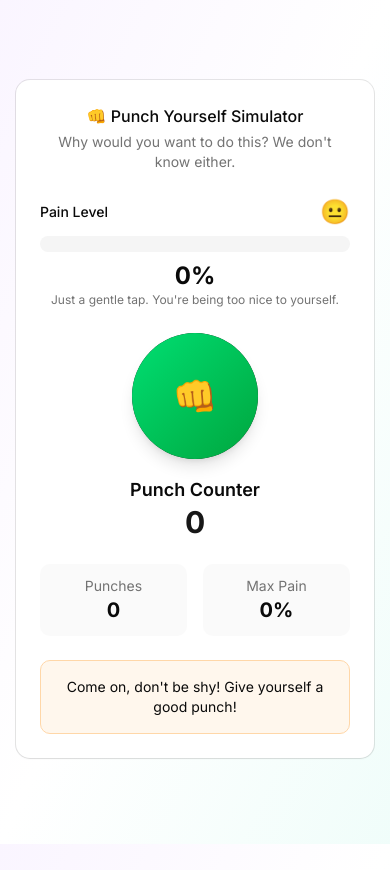
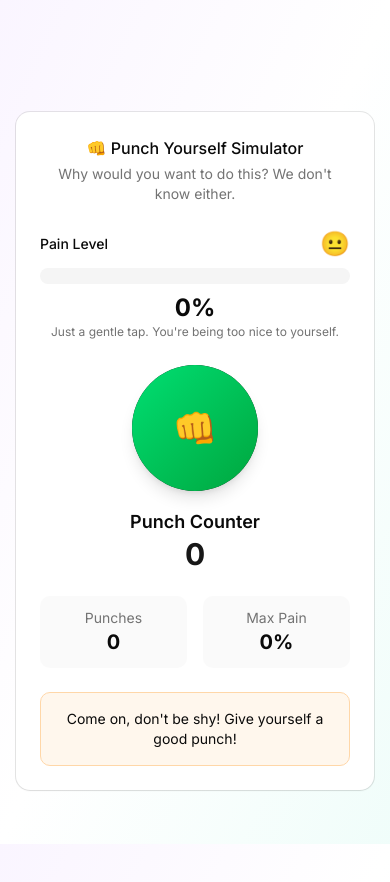
Before and after one commit to keerthi-officials/appsolutely-useless, a Next.js app: page /games/punch-simulator in a window 390 px wide. Shown: the top 882 px of the page. Built offline with nearby package versions, Linux system fonts and the light colour scheme.

Commit message:
fixed navbar issue

```diff
--- a/app/games/[slug]/view.tsx
+++ b/app/games/[slug]/view.tsx
@@ -38,7 +38,7 @@ export function GamePageClient({ slug }: GamePageClientProps) {
 
   if (!game) {
     return (
-      <div className="max-w-7xl sm:px-6 lg:px-8 mx-auto px-4 pt-20 pb-8 text-center">
+      <div className="max-w-7xl sm:px-6 lg:px-8 mx-auto px-4 py-8 text-center">
         <div className="text-6xl mb-4">🤔</div>
         <h1 className="text-2xl font-bold mb-4">Game not found</h1>
         <p className="text-muted-foreground mb-6">
@@ -59,14 +59,14 @@ export function GamePageClient({ slug }: GamePageClientProps) {
       case "punch-simulator":
         return <PunchSimulatorGame key={gameKey} />;
       case "waiting-game":
-        return <WaitingGame key={gameKey} />
+        return <WaitingGame key={gameKey} />;
       default:
         return <div>Game component not found</div>;
     }
   };
 
   return (
-    <div className="max-w-7xl sm:px-6 lg:px-8 mx-auto px-4 pt-20 pb-8">
+    <div className="max-w-7xl sm:px-6 lg:px-8 mx-auto px-4 py-8">
       <div className="game-container">{renderGame()}</div>
     </div>
   );
--- a/app/games/page.tsx
+++ b/app/games/page.tsx
@@ -27,7 +27,7 @@ export default function GamePage() {
   }, [searchTerm]);
 
   return (
-    <div className="max-w-7xl sm:px-6 lg:px-8 mx-auto px-4 pb-8 pt-20">
+    <div className="max-w-7xl sm:px-6 lg:px-8 mx-auto px-4 py-8">
       <div className="text-center mb-8">
         <h1 className="text-4xl font-bold mb-4">🎮 Useless Games Collection</h1>
         <p className="text-lg text-muted-foreground mb-6">
--- a/app/page.tsx
+++ b/app/page.tsx
@@ -5,7 +5,7 @@ import Link from "next/link";
 
 export default function Home() {
   return (
-    <div className="max-w-7xl sm:px-6 lg:px-8 mx-auto px-4 pt-20 pb-8">
+    <div className="max-w-7xl sm:px-6 lg:px-8 mx-auto px-4 py-8">
       <div className="text-center mb-4">
         <div className="flex items-center justify-center space-x-3 mb-4">
           <span className="text-6xl">🥔</span>
--- a/app/random/page.tsx
+++ b/app/random/page.tsx
@@ -1,4 +1,4 @@
-"use client"
+"use client";
 import { Card, CardContent, CardHeader, CardTitle } from "@/components/ui/card";
 import { getRandomGame } from "@/lib/game-data";
 import { useRouter } from "next/navigation";
@@ -16,7 +16,7 @@ export default function RandomPage() {
   }, [router]);
 
   return (
-    <div className="max-w-7xl sm:px-6 lg:px-8 mx-auto px-4 pt-20 pb-8">
+    <div className="max-w-7xl sm:px-6 lg:px-8 mx-auto px-4 py-8">
       <Card className="max-w-md mx-auto">
         <CardHeader className="text-center">
           <CardTitle>🎲 Random Game Loading...</CardTitle>
--- a/components/navbar.tsx
+++ b/components/navbar.tsx
@@ -34,7 +34,7 @@ export function Navbar() {
 
   return (
     <>
-    <nav className="hidden md:flex fixed top-0 left-0 right-0 z-50 bg-background/80 backdrop-blur-md border-b">
+      <nav className="hidden md:flex fixed top-0 left-0 right-0 z-50 bg-background/80 backdrop-blur-md border-b">
         <div className="container mx-auto px-4 py-3">
           <div className="flex items-center justify-between">
             <Link href="/" className="flex items-center space-x-2">
@@ -63,6 +63,9 @@ export function Navbar() {
           </div>
         </div>
       </nav>
+
+      <div className="h-16 md:block hidden" />
+      <div className="h-20 md:hidden block" />
     </>
   );
 }
```
